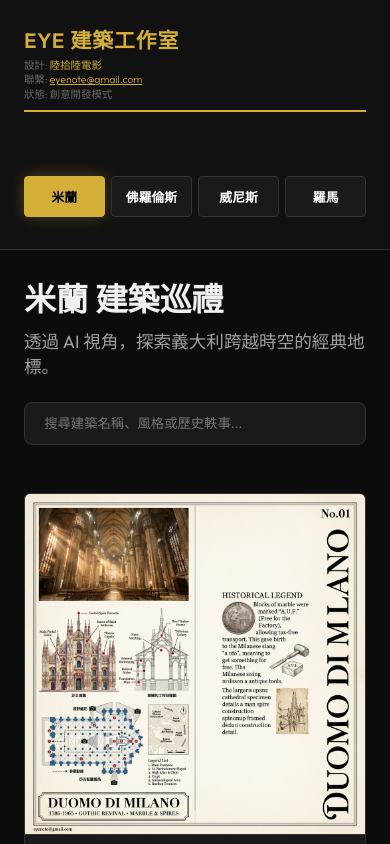
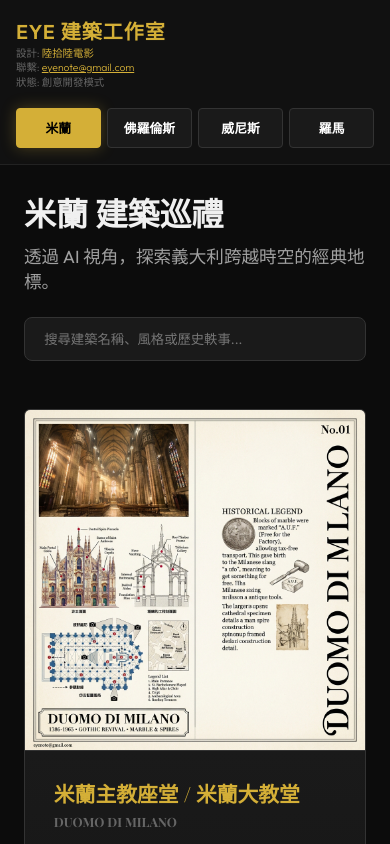
Before and after one commit to eyenote2024/italy-arch-manager, a React (Vite) app: page / in a window 390 px wide. Shown: the top 844 px of the page. Built offline with nearby package versions, Linux system fonts and the light colour scheme; a web font is replaced by a local one.

Commit message:
UI: Compressed mobile header space and removed extra lines

```diff
--- a/src/index.css
+++ b/src/index.css
@@ -288,24 +288,25 @@ header p {
     height: auto;
     position: relative;
     border-right: none;
-    border-bottom: 1px solid #333;
-    padding: 1.5rem;
+    border-bottom: 1px solid #222;
+    /* 讓橫線變暗一點，不那麼突兀 */
+    padding: 1rem 1rem 0.5rem 1rem;
+    /* 壓縮內距：上1，左右1，下0.5 */
     flex-direction: column;
-    /* 改為垂直排列，讓 Logo 和導覽列分開 */
     align-items: flex-start;
-    gap: 1.5rem;
+    gap: 0.5rem;
+    /* 縮小與導覽列的距離 */
   }
 
   .logo {
-    font-size: 1.3rem;
-    /* 手機版標題稍微加大 */
-    border-bottom: 2px solid var(--accent-gold);
-    padding-bottom: 0.5rem;
-    margin-right: 0;
+    font-size: 1.25rem;
+    border-bottom: none;
+    /* 移除個別標題橫線 */
+    padding-bottom: 0;
+    margin-bottom: 0.1rem;
     flex-direction: column;
-    /* 強制垂直排列，避免橫向擠壓 */
     align-items: flex-start;
-    gap: 0.3rem;
+    gap: 0.1rem;
     width: 100%;
   }
 
```
